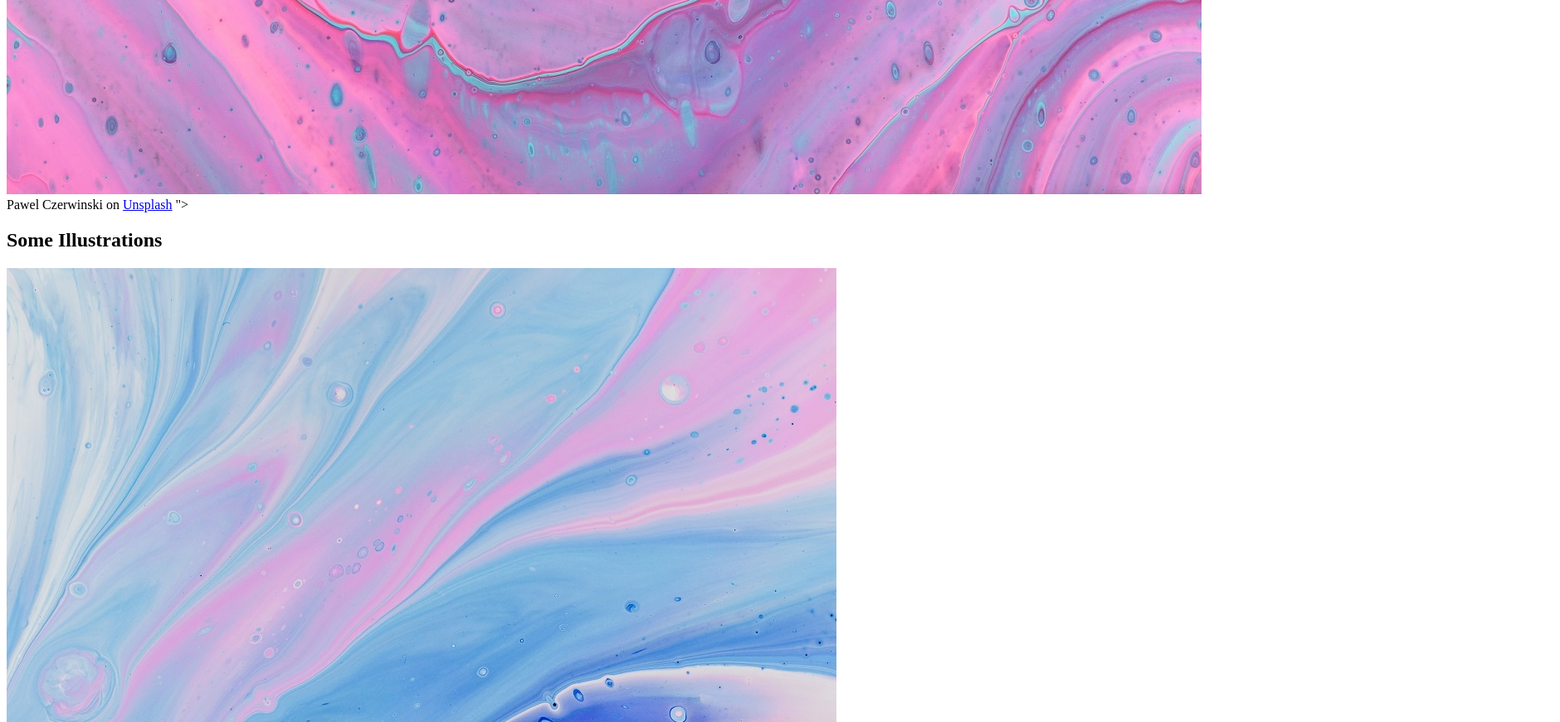
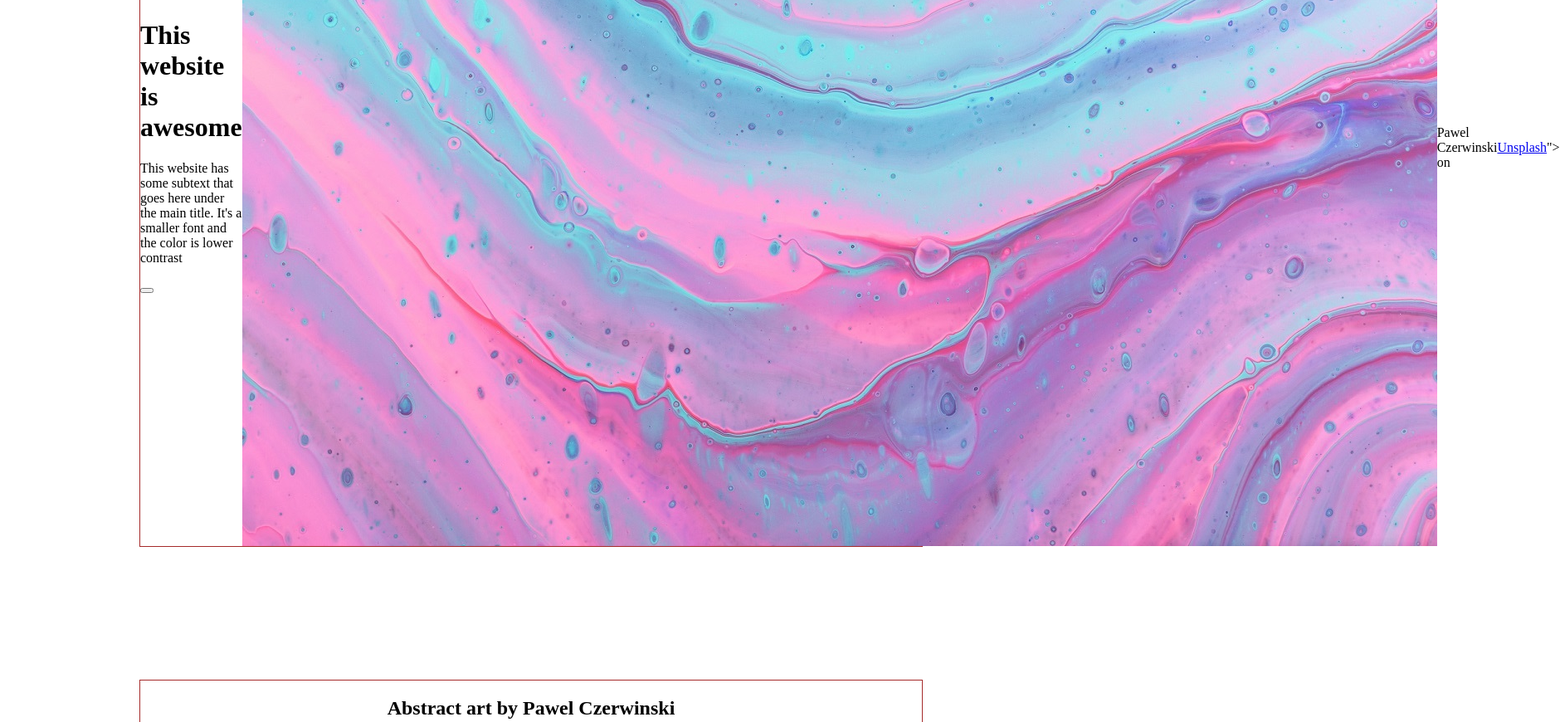
Before and after one commit to CyberThur/landing-page, a plain HTML site: page index.html in a window 1280 px wide. Shown: the part 1006-1876 px from the top of the page at 83% size, 1880 px wide, since content can reach past the window. Drawn offline with Linux system fonts and the light colour scheme.

Commit message:
add some basic flex styles

```diff
--- a/index.html
+++ b/index.html
@@ -7,7 +7,7 @@
     </head>
     <body>
         <header>
-            <img src="" alt="">
+            <h2>Header Logo goes here</h2>
             <div>
                 <h3><a href="">header link one</a></h3>
                 <h3><a href="">header link two</a></h3>
@@ -25,8 +25,8 @@
 
         </div>
         <div class="S2">
-            <h2>Some Illustrations</h2>
-            <div>
+            <h2>Abstract art by Pawel Czerwinski</h2>
+            <div class="samples">
                 <div>
                     <img src="./images/pawel-czerwinski-8uZPynIu-rQ-unsplash.jpg" alt="Photo by <a href="https://unsplash.com/@pawel_czerwinski?utm_source=unsplash&utm_medium=referral&utm_content=creditCopyText">Pawel Czerwinski</a> on <a href="https://unsplash.com/s/photos/abstract?utm_source=unsplash&utm_medium=referral&utm_content=creditCopyText">Unsplash</a>
                     ">
--- a/style.css
+++ b/style.css
@@ -0,0 +1,19 @@
+header, header div, .S1, .S2, .S3, .S4 {
+    margin: 10em;
+    border: brown solid 1px;
+    display: flex;
+    justify-content: space-around;
+    align-items: center;
+}
+
+.samples {
+    display: flex;
+    gap: 5em;
+}
+.samples img {
+    max-width: 30em;
+    flex: 1 1 auto;
+}
+.S2{
+    flex-direction: column;
+}
```
